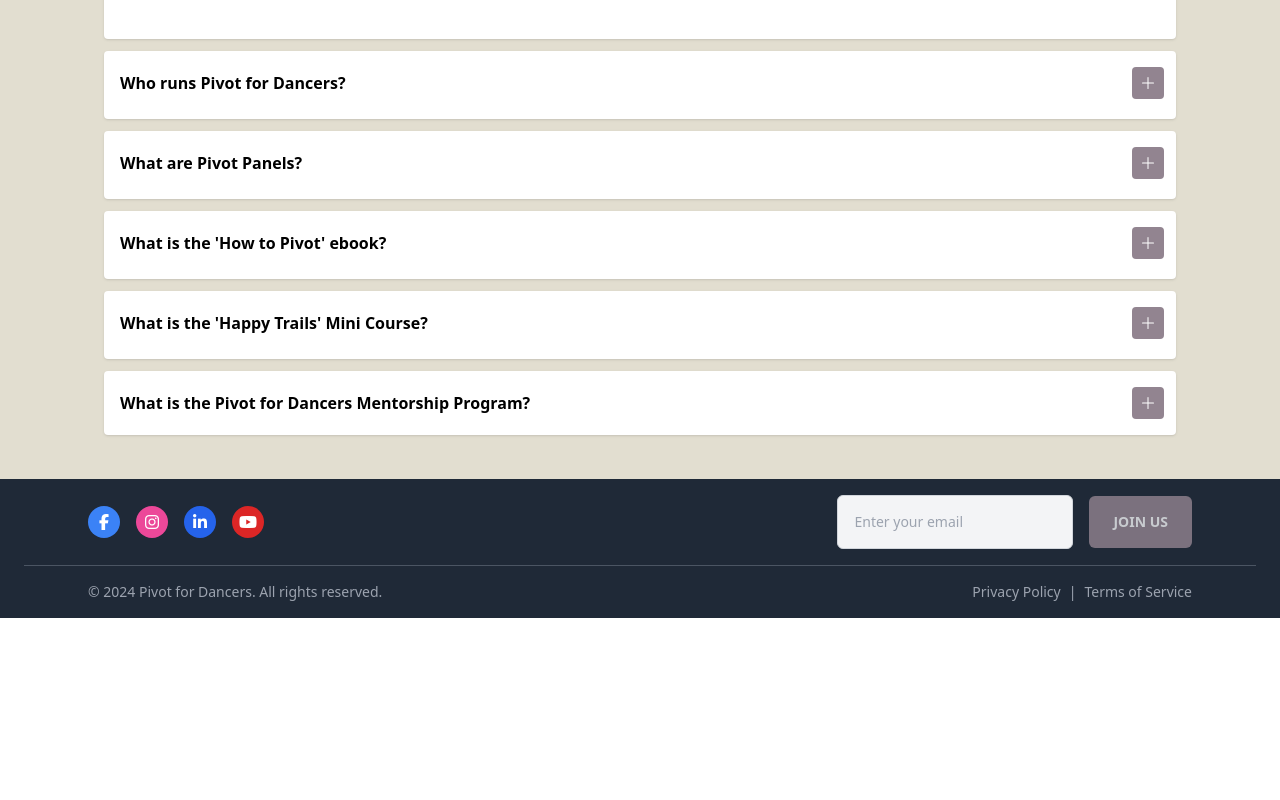
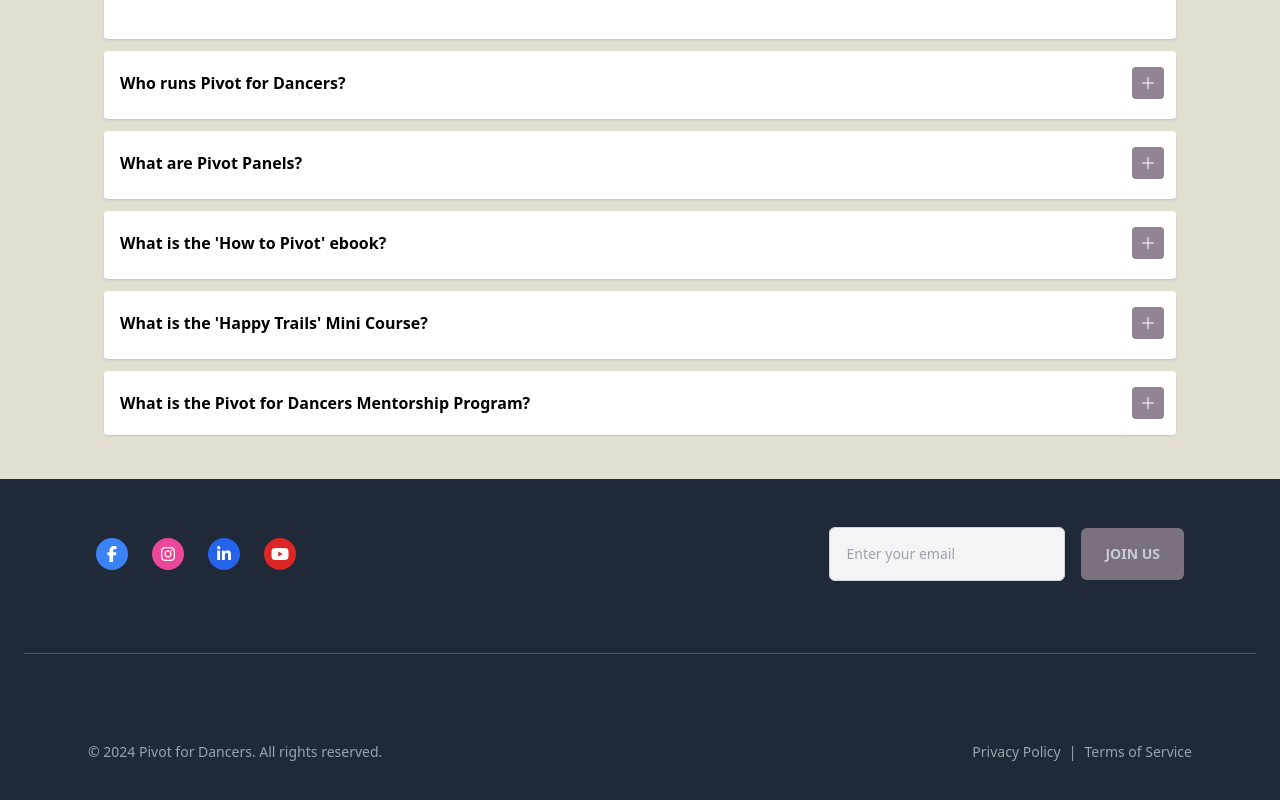
Before and after one commit to IsaacCavallaro/pivot-for-dancers, a React (Create React App) app: page / in a window 1280 px wide. Shown: the part 4256-5056 px from the top of the page. Before the commit the page ends 4874 px from the top, so only its background shows below. Built offline with nearby package versions, Linux system fonts and the light colour scheme; a web font is replaced by a local one.

Commit message:
Add padding

```diff
--- a/src/components/Footer.tsx
+++ b/src/components/Footer.tsx
@@ -44,9 +44,10 @@ const Footer: React.FC = () => {
   return (
     <footer className="bg-gray-800 text-white">
       {/* Top Section */}
-      <div className="max-w-6xl mx-auto px-6 py-4 flex flex-col items-center md:flex-row md:justify-between">
+      <div className="max-w-6xl mx-auto px-4 sm:px-6 lg:px-8 py-12 space-y-8">
+        <div className="flex flex-col items-center md:flex-row md:justify-between">
           {/* Social Media Links */}
-        <div className="flex flex-row space-x-4 items-center pb-4 sm:pb-0">
+          <div className="flex flex-row gap-6 items-center pb-4 sm:pb-0">
             <a
               href="https://www.facebook.com/pivotfordancers/"
               className={`${socialMediaIconClass} bg-blue-500 hover:bg-blue-400`}
@@ -103,12 +104,13 @@ const Footer: React.FC = () => {
             </button>
           </form>
         </div>
+      </div>
 
       {/* Border Divider */}
-      <div className="border-t border-gray-600 mx-6"></div>
+      <div className="border-t border-gray-600 mx-6 my-6"></div> {/* Added vertical margin for spacing */}
 
       {/* Bottom Section */}
-      <div className="bg-gray-800">
+      <div className="bg-gray-800 py-12">
         <div className="max-w-6xl mx-auto px-6 py-4 flex flex-col items-center md:flex-row md:justify-between">
           <p className="text-sm text-gray-400 text-center md:text-left">
             &copy; {new Date().getFullYear()} Pivot for Dancers. All rights reserved.
```
Lines whose indentation alone changed are shown as unchanged.
